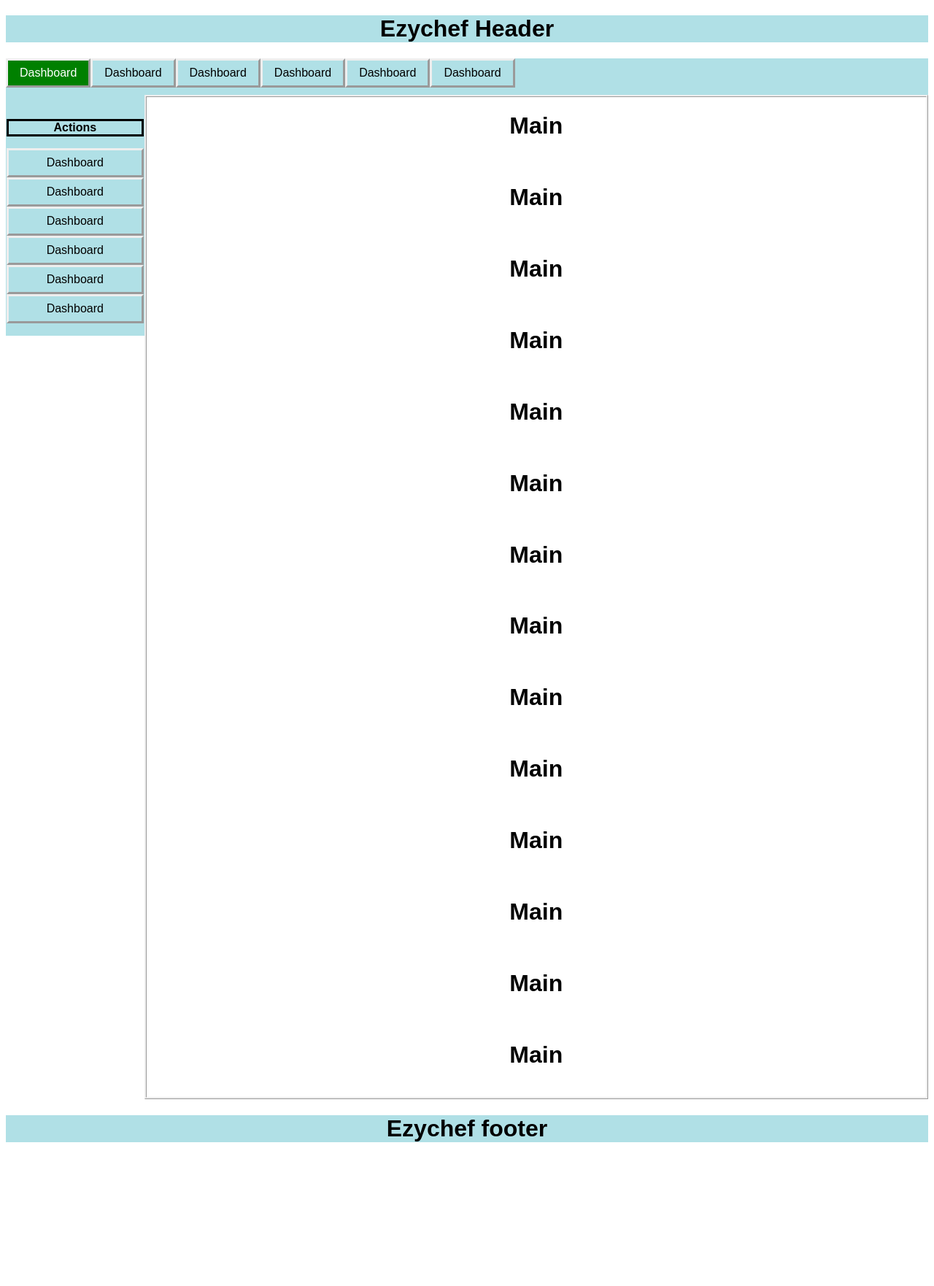
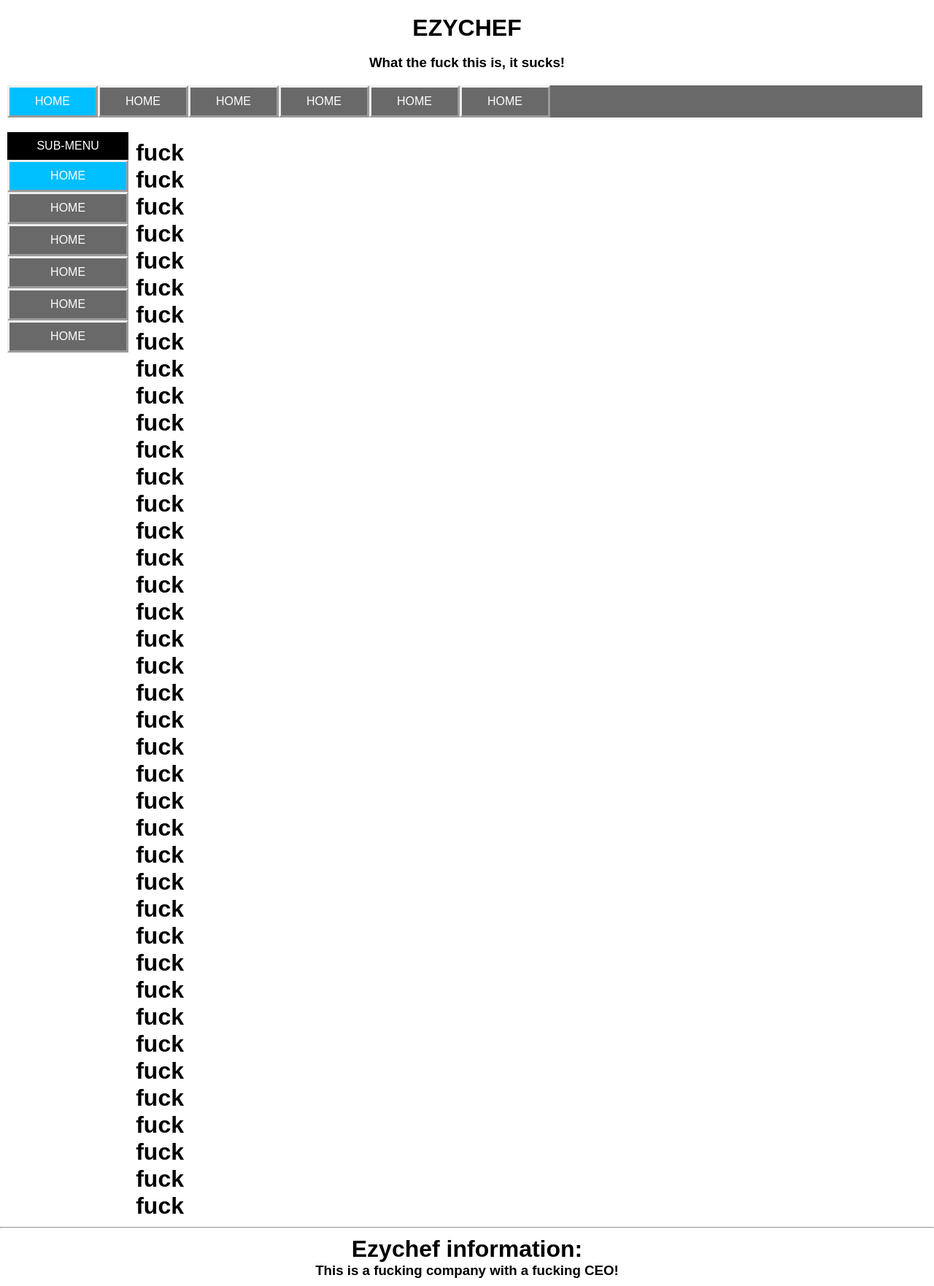
Before and after one commit to p0-dev/SchoolProject_EZYChef, a PHP site: page /dashboard/view in a window 1280 px wide. Shown: the whole page at 73% size. Before the commit the page ends 1565 px from the top, so only its background shows below. Run offline with PHP 8.4, Linux system fonts and the light colour scheme; the visitor is signed in with stand-in values (Sample User, id 1); data that the repository does not hold is empty.

Commit message:
Dashboard website design

```diff
--- a/views/css/dboard.css
+++ b/views/css/dboard.css
@@ -1,104 +1,120 @@
-* {
+*{
+  padding: 0;
+  margin: 0;
   box-sizing: border-box;
   font-family: Arial, Helvetica, sans-serif;
 }
-.header{
+/*HEADER*/
+div.header{
+  background-color: white;
   text-align: center;
-  background-color: #B0E0E6;
-  margin: 0;
-  padding: 0;
+  padding: 10px;
+  margin: 10px;
 }
-.navi{
+
+/*NAVIGATION BAR*/
+div.navi{
   position: sticky;
   position: -webkit-sticky;
-  width: 100%;
-  height: 50px;
-  margin: 0;
-  padding: 0;
-  background-color: #B0E0E6;
   top: 0px;
-  overflow: visible;
+  bottom: 10px;
+  margin-bottom: 20px;
+  margin-left: 10px;
+  margin-right: 10px;
+  width: 98%;
 }
-.body-container:after{
-  display: table;
-  clear: both;
-  content: "";
-  height: auto;
+div.navi > ul {
+  list-style-type: none;
+  overflow: hidden;
+  background-color: DimGrey;
 }
-.menu{
-  background-color: #B0E0E6;
+div.navi > ul > li {
+  display: inline;
   float: left;
+  border-style: outset;
+}
+div.navi > ul > li > a{
+  color: white;
+  display: block;
+  text-decoration: none;
+  padding-top: 10px;
+  padding-bottom: 10px;
+  padding-left: 35px;
+  padding-right: 35px;
+}
+div.navi > ul > li > a:hover{
+  color: black;
+  background-color: DeepSkyBlue;
+}
+
+
+div.body-container{
+  width: 98%;
+  padding: 0px;
+  margin-left: 10px;
+  margin-right: 10px;
+  display: inline-flex;
+}
+
+/*VERTICAL MENU*/
+div.navigation{
   width: 15%;
+}
+div.navigation > ul{
+  margin: auto;
+  position: sticky;
+  top: 60px;
+}
+div.navigation > ul > li{
+  display: block;
+  text-align: center;
+  border-style: outset;
+  background-color: DimGrey;
+}
+div.navigation > ul > li > a{
+  display: block;
+  color: white;
+  text-decoration: none;
+  padding: 10px;
+}
+div.navigation > ul > li > a:hover{
+  color: black;
+  background-color: DeepSkyBlue;
+}
+a.active{
+  background-color: DeepSkyBlue;
+}
+div.navigation > ul > p {
+  text-align: center;
+  color: white;
+  background-color: black;
+  margin: auto;
+  padding: 10px;
+}
+div.main{
+  padding: 10px;
+  float: left;
   overflow: auto;
-  position: sticky;
-  position: -webkit-sticky;
-  top: 50px;
-  height: 100%;
+  background-color: ;
+  width: inherit;
 }
-ul.menu-list{
-  list-style-type: none;
-  overflow: auto;
-  text-align: center;
-  padding: 1px;
-}
-p.submenu{
-  font-weight: bold;
-  border-style: solid;
-}
-.main{
-  background-color: ;
-  float: left;
-  width: 85%;
-  text-align: center;
-  border-style: ridge;
-}
-.footer{
-  background-color: #B0E0E6;
+div.footer{
+  border-width: 1px;
+  padding: 0px;
+  margin: 10px;
   text-align: center;
 }
+
+/*RESPONSIVE CSS*/
 @media screen and (max-width:600px) {
-  .main{
+  div.main{
     width:100%;
   }
-  .menu{
+  div.navigation{
     visibility: hidden;
+    width: 0%;
   }
-  .navi{
-    height: 85px;
-  }
-  .footer{
+  div.footer{
     visibility: hidden;
   }
 }
-li a{
-  display: block;
-  color: black;
-  padding: 8px 16px;
-  text-decoration: none;
-  border-style: outset;
-}
-li a:hover{
-  color: white;
-  background-color: green;
-}
-li a:hover:not(.active){
-  color: white;
-  background-color: grey;
-}
-.active{
-  color: white;
-  background-color: green;
-}
-.menu-hori{
-  margin: auto;
-  padding: 0;
-}
-#list{
-  float: left;
-  list-style-type: none;
-  display: inline;
-}
-#menu{
-  text-align: center;
-  border-style: outset;
-}
--- a/views/dashboard.php
+++ b/views/dashboard.php
@@ -1,95 +1,124 @@
+<!--This master page will be root page of all page!-->
+
+<!--CHECKING SESSION AND DIRECT ACCESS FROM USERS-->
 <?php
-session_start();
-//checking direct access from users
-if(!defined('AccessAllowance')){
-  exit('Something went wrong! Life sucks, hah!');
-}
-//checking user session for double security
+//check session
 $username = $_SESSION['USER'];
 $permission = $_SESSION['PERMISSION'];
 if(null == $username || null == $permission){
   exit('Something went wrong! Life sucks, hah!');
 }
+//check direct access
+if(!defined('AccessAllowance')){
+  exit('Something went wrong! Life sucks, hah!');
+}
 ?>
+
+<!--TEST-->
+<?php
+//remove session for testing
+session_destroy();
+ ?>
 
 <!DOCTYPE html>
 <html lang="en" dir="ltr">
-
-  <!--head-->
   <head>
     <meta charset="utf-8">
-    <title>Ezychef Dashboard</title>
-    <style media="screen">
-    </style>
+     <meta name="viewport" content="width=device-width, initial-scale=1.0">
+    <title>Test site</title>
     <link rel="stylesheet" href="/views/css/dboard.css">
-    <meta name="viewport" content="width=device-width, initial-scale=1.0">
-    <meta name="viewport" content="height=device-height, initial-scale=1.0">
   </head>
-
-  <!--body-->
-  <body class="body">
-
+  <body>
     <!--header-->
     <div class="header">
-      <h1>Ezychef Header</h1>
+      <h1>EZYCHEF</h1><br>
+      <h3>What the fuck this is, it sucks!</h3>
     </div>
 
-    <!--horizontal navigation-->
+    <!--navi-->
     <div class="navi">
-      <div class="menu-hori">
-        <ul class="menu-hori">
-          <li id="list"> <a id="menu" class="active" href="#">Dashboard</a> </li>
-          <li id="list"> <a id="menu" class="" href="#">Dashboard</a> </li>
-          <li id="list"> <a id="menu" class="" href="#">Dashboard</a> </li>
-          <li id="list"> <a id="menu" class="" href="#">Dashboard</a> </li>
-          <li id="list"> <a id="menu" class="" href="#">Dashboard</a> </li>
-          <li id="list"> <a id="menu" class="" href="#">Dashboard</a> </li>
-        </ul>
-      </div>
+      <ul>
+        <li class=""> <a href="#" class="active">HOME</a> </li>
+        <li> <a href="#">HOME</a> </li>
+        <li> <a href="#">HOME</a> </li>
+        <li> <a href="#">HOME</a> </li>
+        <li> <a href="#">HOME</a> </li>
+        <li> <a href="#">HOME</a> </li>
+      </ul>
     </div>
 
     <!--body container-->
     <div class="body-container">
 
-      <!--vertical navigation-->
-      <div class="menu">
-        <ul class="menu-list">
-          <p class="submenu">Actions</p>
-          <li id=""> <a id="submenu" class="" href="#">Dashboard</a> </li>
-          <li id=""> <a id="submenu" class="" href="#">Dashboard</a> </li>
-          <li id=""> <a id="submenu" class="" href="#">Dashboard</a> </li>
-          <li id=""> <a id="submenu" class="" href="#">Dashboard</a> </li>
-          <li id=""> <a id="submenu" class="" href="#">Dashboard</a> </li>
-          <li id=""> <a id="submenu" class="" href="#">Dashboard</a> </li>
+      <!--navigation-->
+      <div class="navigation">
+        <ul class="">
+          <p>SUB-MENU</p>
+          <li> <a href="#" class="active">HOME</a> </li>
+          <li> <a href="#">HOME</a> </li>
+          <li> <a href="#">HOME</a> </li>
+          <li> <a href="#">HOME</a> </li>
+          <li> <a href="#">HOME</a> </li>
+          <li> <a href="#">HOME</a> </li>
         </ul>
       </div>
 
       <!--main-->
       <div class="main">
-        <h1>Main</h1><br>
-        <h1>Main</h1><br>
-        <h1>Main</h1><br>
-        <h1>Main</h1><br>
-        <h1>Main</h1><br>
-        <h1>Main</h1><br>
-        <h1>Main</h1><br>
-        <h1>Main</h1><br>
-        <h1>Main</h1><br>
-        <h1>Main</h1><br>
-        <h1>Main</h1><br>
-        <h1>Main</h1><br>
-        <h1>Main</h1><br>
-        <h1>Main</h1><br>
+        <h1>fuck</h1>
+        <h1>fuck</h1>
+        <h1>fuck</h1>
+        <h1>fuck</h1>
+        <h1>fuck</h1>
+        <h1>fuck</h1>
+        <h1>fuck</h1>
+        <h1>fuck</h1>
+        <h1>fuck</h1>
+        <h1>fuck</h1>
+        <h1>fuck</h1>
+        <h1>fuck</h1>
+        <h1>fuck</h1>
+        <h1>fuck</h1>
+        <h1>fuck</h1>
+        <h1>fuck</h1>
+        <h1>fuck</h1>
+        <h1>fuck</h1>
+        <h1>fuck</h1>
+        <h1>fuck</h1>
+        <h1>fuck</h1>
+        <h1>fuck</h1>
+        <h1>fuck</h1>
+        <h1>fuck</h1>
+        <h1>fuck</h1>
+        <h1>fuck</h1>
+        <h1>fuck</h1>
+        <h1>fuck</h1>
+        <h1>fuck</h1>
+        <h1>fuck</h1>
+        <h1>fuck</h1>
+        <h1>fuck</h1>
+        <h1>fuck</h1>
+        <h1>fuck</h1>
+        <h1>fuck</h1>
+        <h1>fuck</h1>
+        <h1>fuck</h1>
+        <h1>fuck</h1>
+        <h1>fuck</h1>
+        <h1>fuck</h1>
       </div>
 
     </div>
 
     <!--footer-->
+    <br>
+    <hr>
     <div class="footer">
-      <h1>Ezychef footer</h1>
+      <h1>Ezychef information:</h1>
+      <h3>This is a fucking company with a fucking CEO!</h3>
     </div>
 
-
+    <!---->
+    <!---->
+    <!---->
   </body>
-
 </html>
```
